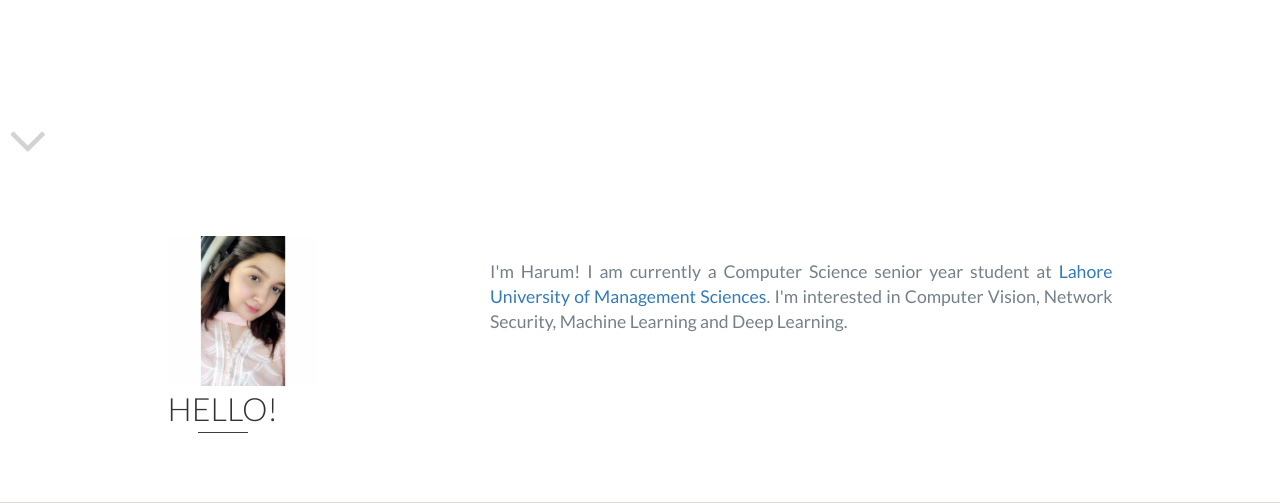
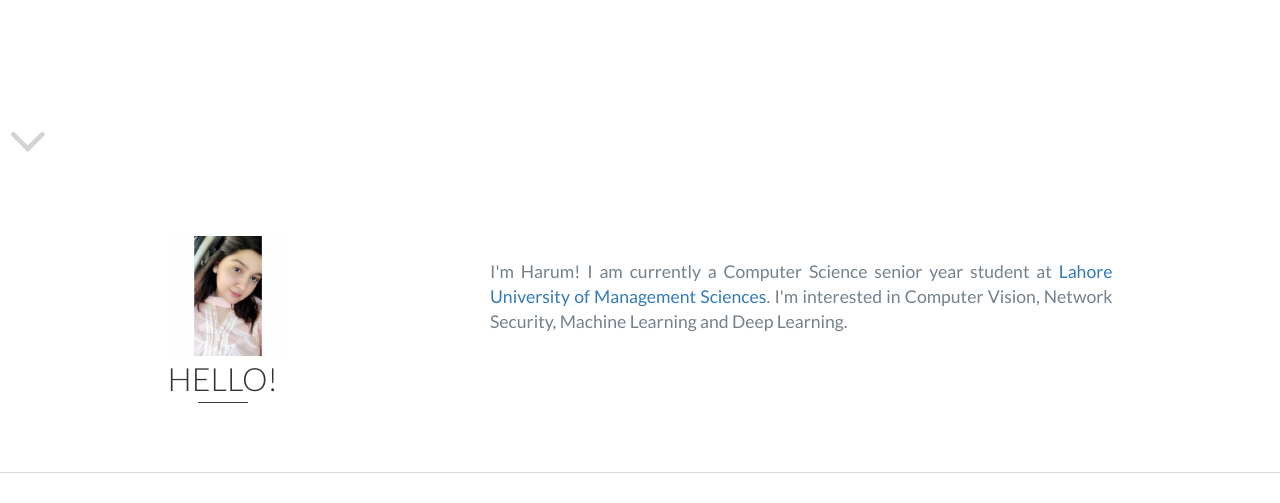
Before and after one commit to harumnaseem/harumnaseem.github.io, a website: page index.html in a window 1280 px wide. Shown: the part 604-1107 px from the top of the page. After the commit the page ends 1077 px from the top, so only its background shows below. Drawn offline with nearby package versions, Linux system fonts and the light colour scheme; files that its build step writes are made by us from their sources.

Commit message:
Update index.html

```diff
--- a/index.html
+++ b/index.html
@@ -124,9 +124,9 @@
                 <div class="row">
                     <div class="col-md-1"></div>
                     <div class="col-md-3">
-                        <img src="images/profile.jpeg" alt="Harum Naseem" width="150" />
+                        <img src="images/profile.jpeg" alt="Harum Naseem" width="120" />
                         <br>
-                        <h3 class="heading">HELLO!</h3>
+                        <h3 class="heading"> HELLO! </h3>
                     </div>
                     <div class="col-md-7">
                         <br>
```
